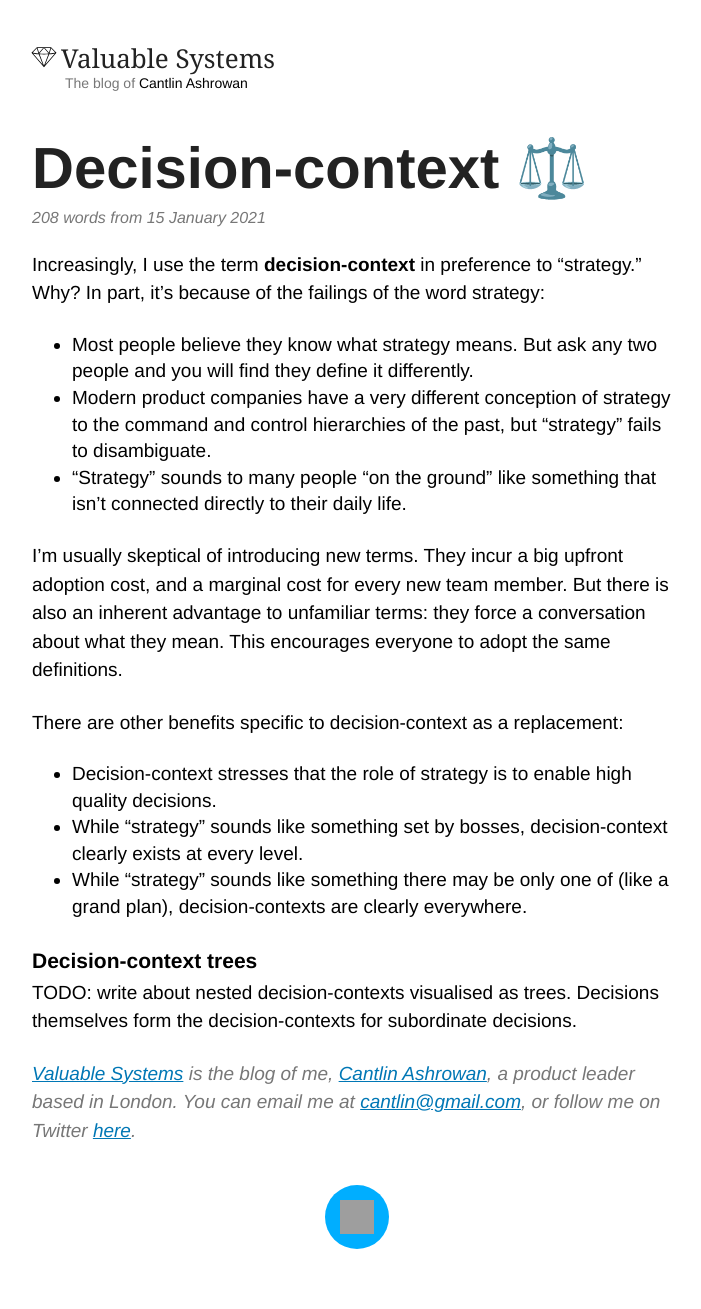
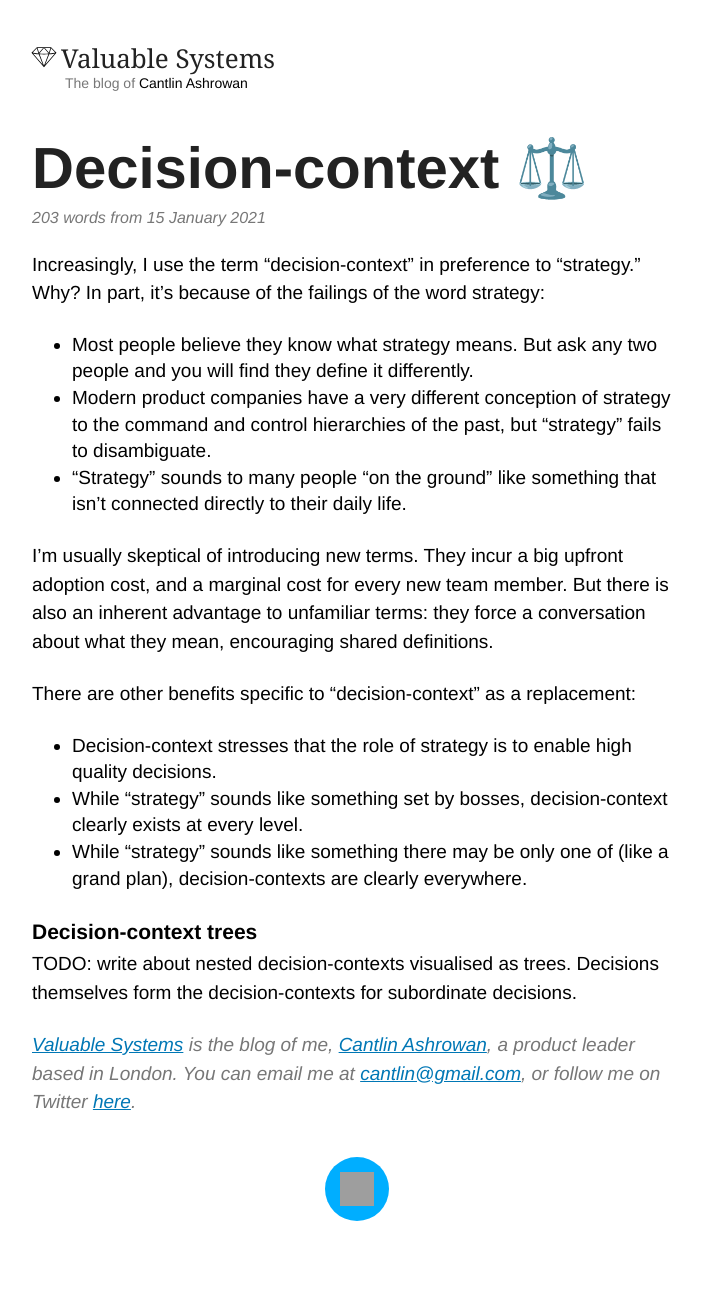
Before and after one commit to cantlin/at.cantl.in, a Jekyll site: the page built from _posts/2021-01-15-decision-context.md, in a window 1280 px wide. Shown: the whole page, without its empty margins (283-984 px from the left). Built offline with Jekyll 4.4.1, drawn with Linux system fonts in a browser that asks for light colours; some web fonts are replaced; comment, search, counter and statistics services are not loaded; after the commit the page ends 1281 px from its top, so only the background shows below that.

```diff
--- a/_posts/2021-01-15-decision-context.md
+++ b/_posts/2021-01-15-decision-context.md
@@ -5,15 +5,15 @@
 description:
 ---
 
-Increasingly, I use the term **decision-context** in preference to "strategy." Why? In part, it's because of the failings of the word strategy:
+Increasingly, I use the term "decision-context" in preference to "strategy." Why? In part, it's because of the failings of the word strategy:
 
 * Most people believe they know what strategy means. But ask any two people and you will find they define it differently.
 * Modern product companies have a very different conception of strategy to the command and control hierarchies of the past, but "strategy" fails to disambiguate.
 * "Strategy" sounds to many people "on the ground" like something that isn't connected directly to their daily life.
 
-I'm usually skeptical of introducing new terms. They incur a big upfront adoption cost, and a marginal cost for every new team member. But there is also an inherent advantage to unfamiliar terms: they force a conversation about what they mean. This encourages everyone to adopt the same definitions.
+I'm usually skeptical of introducing new terms. They incur a big upfront adoption cost, and a marginal cost for every new team member. But there is also an inherent advantage to unfamiliar terms: they force a conversation about what they mean, encouraging shared definitions.
 
-There are other benefits specific to decision-context as a replacement:
+There are other benefits specific to "decision-context" as a replacement:
 
 * Decision-context stresses that the role of strategy is to enable high quality decisions.
 * While "strategy" sounds like something set by bosses, decision-context clearly exists at every level.
--- a/assets/at.css
+++ b/assets/at.css
@@ -198,7 +198,7 @@
 	text-decoration:none;
 }
 
-p, li {
+p, article li {
 	font-size:19px;
 	line-height:1.4;
 }
```
Also changed, not shown: _posts/2020-12-11-coherent-and-complex.md (+2 -2 lines), _posts/2021-01-25-decision-context-trees.md (added, +56 -0 lines), _posts/2021-01-26-teaching-orgs.md (added, +12 -0 lines), images/battle_of_britain_air_observer.jpg (added), images/commandment.jpg (added).
